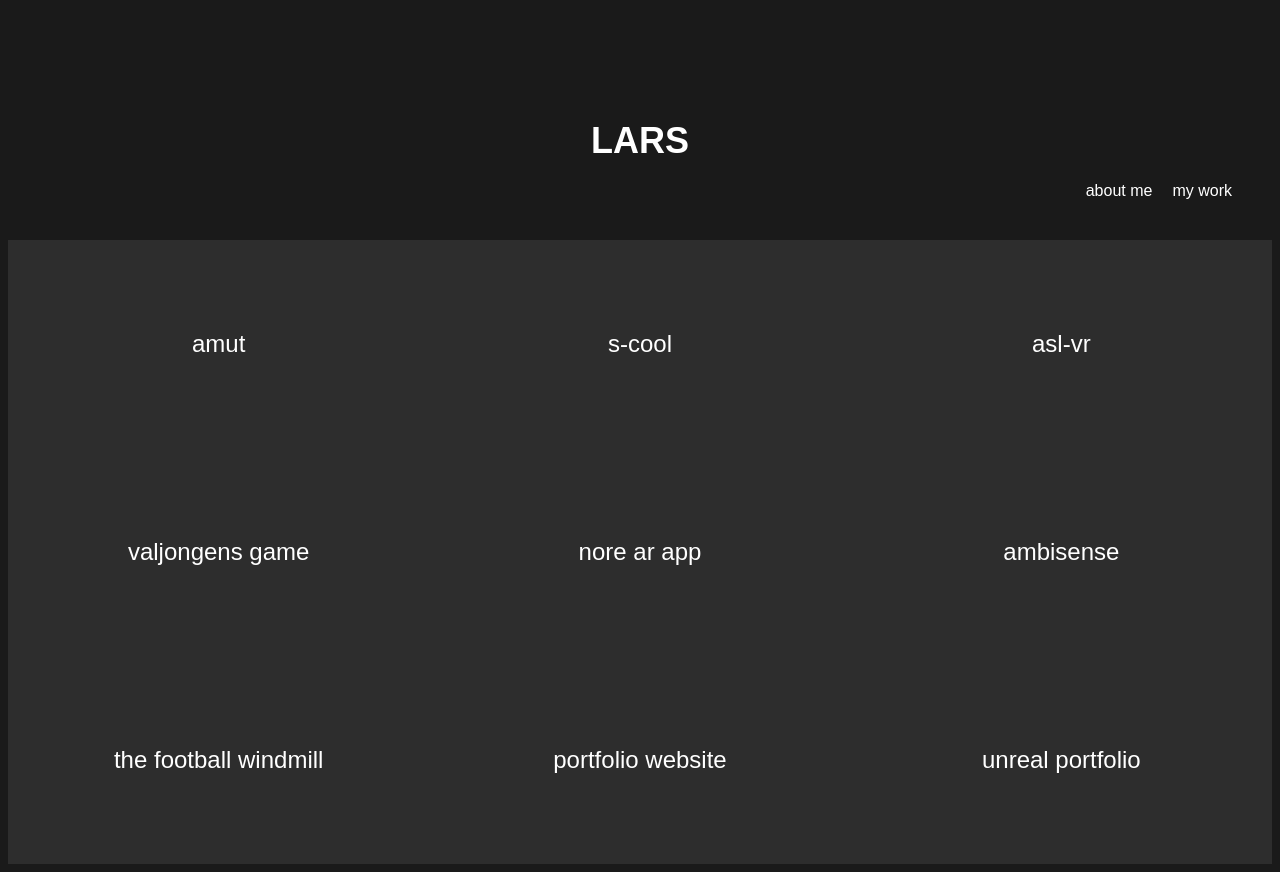
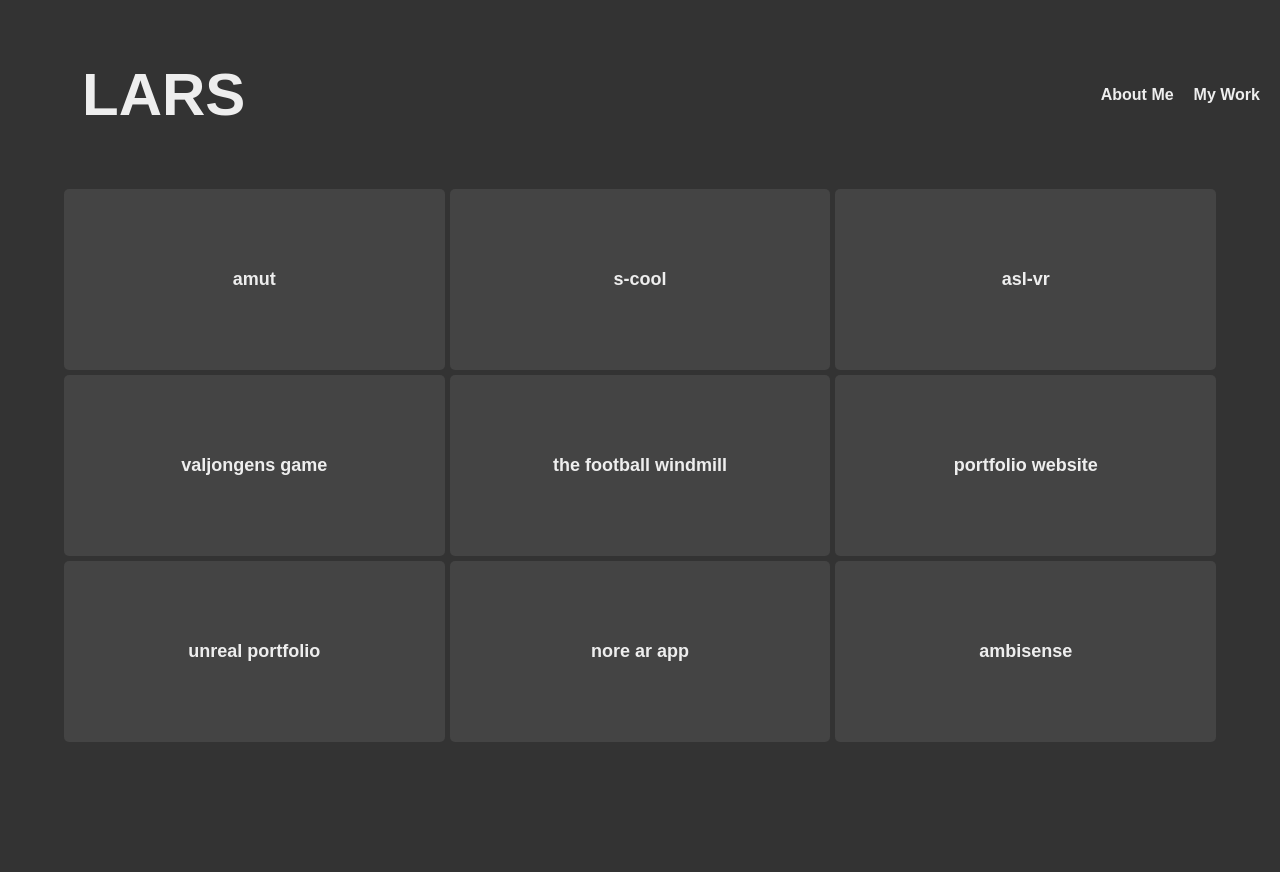
Before and after one commit to tedinasuit/Portfolio-Website, a plain HTML site: page index.html in a window 1280 px wide. After the commit the page ends 800 px from the top, so only its background shows below. Drawn offline with Linux system fonts and the light colour scheme.

Commit message:
Code overhaul
Overhauled the code to use a grid and to get closer to the Figma prototype

```diff
--- a/index.html
+++ b/index.html
@@ -5,70 +5,91 @@
     <meta name="viewport" content="width=device-width, initial-scale=1.0">
     <link rel="preconnect" href="https://fonts.googleapis.com">
     <link rel="preconnect" href="https://fonts.gstatic.com" crossorigin>
-    <link href="https://fonts.googleapis.com/css2?family=Jost:ital,wght@0,100..900;1,100..900&display=swap" rel="stylesheet">
+    <link href="https://fonts.googleapis.com/css2?family=Jost:wght@800&display=swap" rel="stylesheet">
+    <title>LARS</title>
     <style>
         body {
-            background-color: #1a1a1a;
+            background-color: #333;
             font-family: Arial, sans-serif;
-            color: #ffffff;
+            color: #eee;
+            margin: 0;
+            padding: 0;
         }
-        .container {
-            margin: 100px auto 20px; /* Adjust margin-top to position the container lower */
+        header {
+            display: flex;
+            justify-content: space-between;
+            align-items: center;
             padding: 20px;
         }
-        .header {
-            text-align: center;
-            font-size: 36px;
+        h1 {
+            font-size: 60px;
+            margin-left: 5%;
+        }
+        nav {
+            display: flex;
+            gap: 20px;
+        }
+        .nav-link {
+            color: #eee;
+            text-decoration: none;
             font-weight: bold;
-            color: white;
-        }
-        .nav {
-            display: flex;
-            justify-content: flex-end;
-            margin-top: 20px;
-        }
-        .nav a {
-            margin-right: 20px;
-            text-decoration: none;
-            color: #ffffff;
-        }
-        .nav a:hover {
-            color: #ff69b4;
         }
         .projects {
             display: grid;
-            grid-template-columns: repeat(3, 1fr);
+            grid-template-columns: repeat(3, 1fr); /* 3 columns */
+            gap: 5px;
+            padding-left: 5%;
+            padding-right: 5%;
+
         }
-        .project {
-            background-color: #2d2d2d;
-            padding: 90px; /* Increased padding to increase square height */
+        .section {
+            background-color: #444;
+            border-radius: 5px;
             text-align: center;
-            font-size: 24px; /* Increased font size for better visibility */
+            padding: 80px;
         }
-        .highlight {
-
-            color: #ffffff;
+        .section h2 {
+            font-size: 18px;
+            margin: 0;
         }
     </style>
 </head>
 <body>
-    <div class="container">
-        <div class="header">LARS</div>
-        <div class="nav">
-            <a href="#">about me</a>
-            <a href="#">my work</a>
+    <header>
+        <h1>LARS</h1>
+        <nav>
+            <a href="#" class="nav-link">About Me</a>
+            <a href="#" class="nav-link">My Work</a>
+        </nav>
+    </header>
+    <div class="projects">
+        <div class="section large">
+            <h2>amut</h2>
         </div>
-    </div>
-    <div class="projects">
-        <div class="project">amut</div>
-        <div class="project highlight">s-cool</div>
-        <div class="project">asl-vr</div>
-        <div class="project">valjongens game</div>
-        <div class="project">nore ar app</div>
-        <div class="project">ambisense</div>
-        <div class="project">the football windmill</div>
-        <div class="project">portfolio website</div>
-        <div class="project">unreal portfolio</div>
+        <div class="section">
+            <h2>s-cool</h2>
+        </div>
+        <div class="section huge">
+            <h2>asl-vr</h2>
+        </div>
+        <div class="section">
+            <h2>valjongens game</h2>
+        </div>
+        <div class="section">
+            <h2>the football windmill</h2>
+        </div>
+        <div class="section">
+            <h2>portfolio website</h2>
+        </div>
+        <div class="section">
+            <h2>unreal portfolio</h2>
+        </div>
+        <div class="section">
+            <h2>nore ar app</h2>
+        </div>
+        <div class="section">
+            <h2>ambisense</h2>
+        </div>
     </div>
 </body>
 </html>
```
